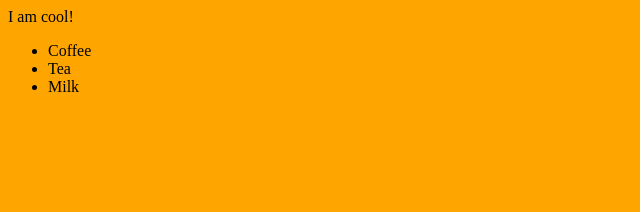
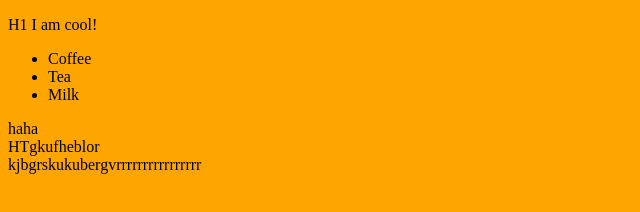
Before and after one commit to Lyafu/Liu, a plain HTML site: page index.html in a window 1280 px wide. Shown: the whole page, without its empty margins (0-640 px from the left). Drawn offline with Linux system fonts and the light colour scheme.

Commit message:
Update index.html

```diff
--- a/index.html
+++ b/index.html
@@ -1,4 +1,4 @@
-
+<!DocType html>
 
 <html>
    <head>
@@ -8,12 +8,21 @@
    </head>
 <body bgcolor="orange">
 <p>
-I am cool!
+H1 I am cool!
 </p>
    <ul>
       <li>Coffee</li>
       <li>Tea</li>
       <li>Milk</li>
    </ul>
+   <NAV>
+     haha
+</NAV>
+<MAIN>
+     HTgkufheblor
+</MAIN>
+<FOOTER>
+kjbgrskukubergvrrrrrrrrrrrrrrrr
+   </FOOTER>
 </body>
 </html>
```
